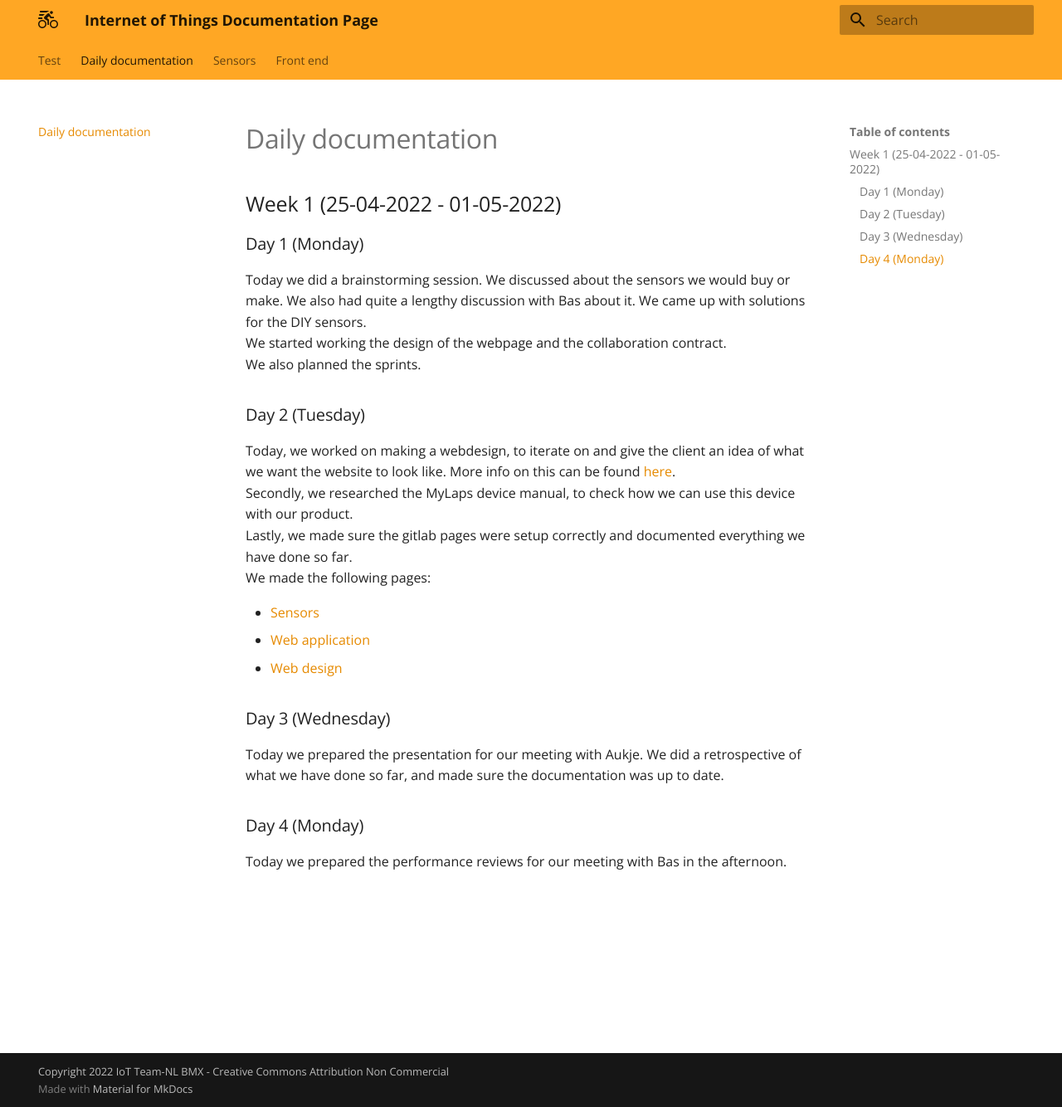
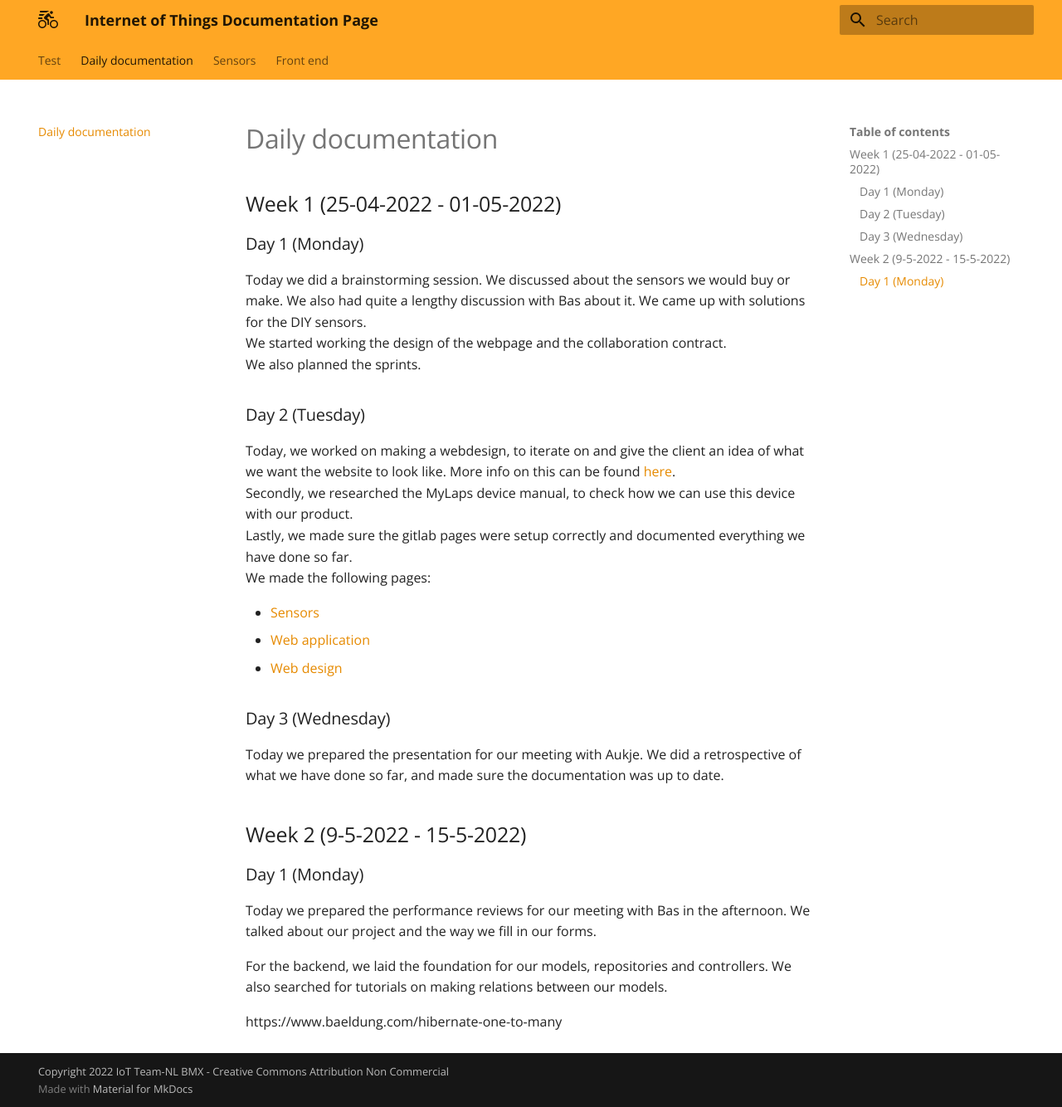
Before and after one commit to TheCodeCompany-Sem/BMX-TEAMNL-IOT, an MkDocs documentation site: the page built from docs/Daily-documentation.md, in a window 1280 px wide and 1334 px high. Shown: the whole window at 83% size. Built offline with MkDocs 1.6.1 and Material for MkDocs 9.7.7, drawn with Linux system fonts in a browser that asks for light colours.

Commit message:
Update Daily-documentation.md

```diff
--- a/docs/Daily-documentation.md
+++ b/docs/Daily-documentation.md
@@ -24,6 +24,12 @@ We made the following pages:
 Today we prepared the presentation for our meeting with Aukje.
 We did a retrospective of what we have done so far, and made sure the documentation was up to date.
 
-### Day 4 (Monday)
+## Week 2 (9-5-2022 - 15-5-2022)
 
-Today we prepared the performance reviews for our meeting with Bas in the afternoon.
+### Day 1 (Monday)
+
+Today we prepared the performance reviews for our meeting with Bas in the afternoon. We talked about our project and the way we fill in our forms.
+
+For the backend, we laid the foundation for our models, repositories and controllers. We also searched for tutorials on making relations between our models.
+
+https://www.baeldung.com/hibernate-one-to-many
```
